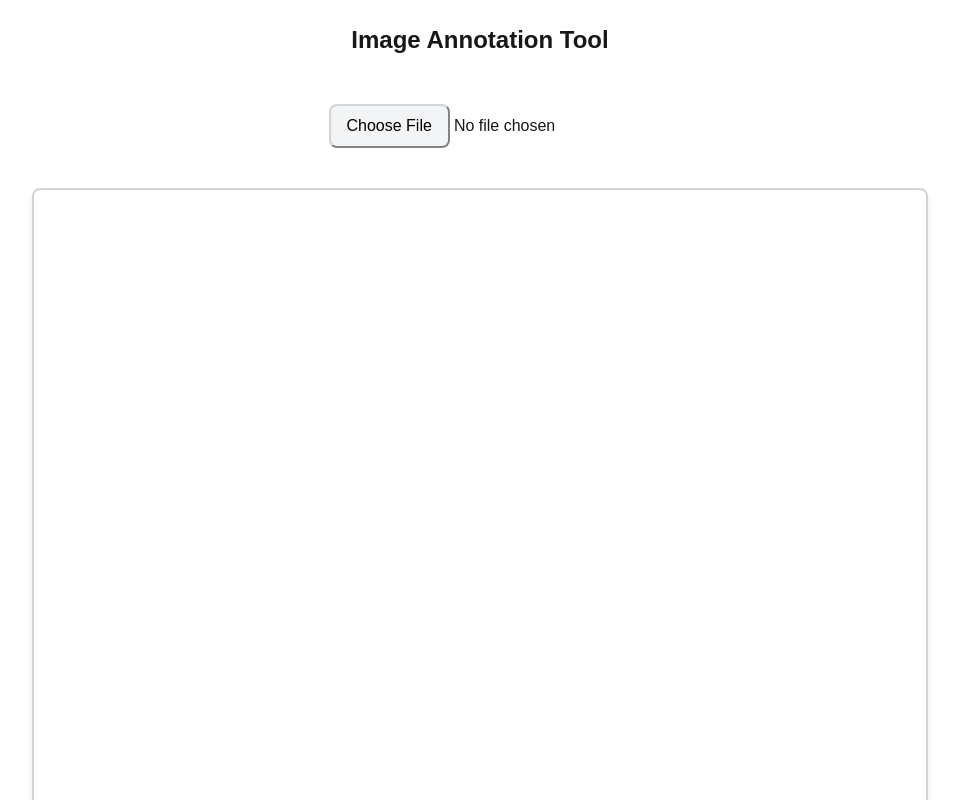
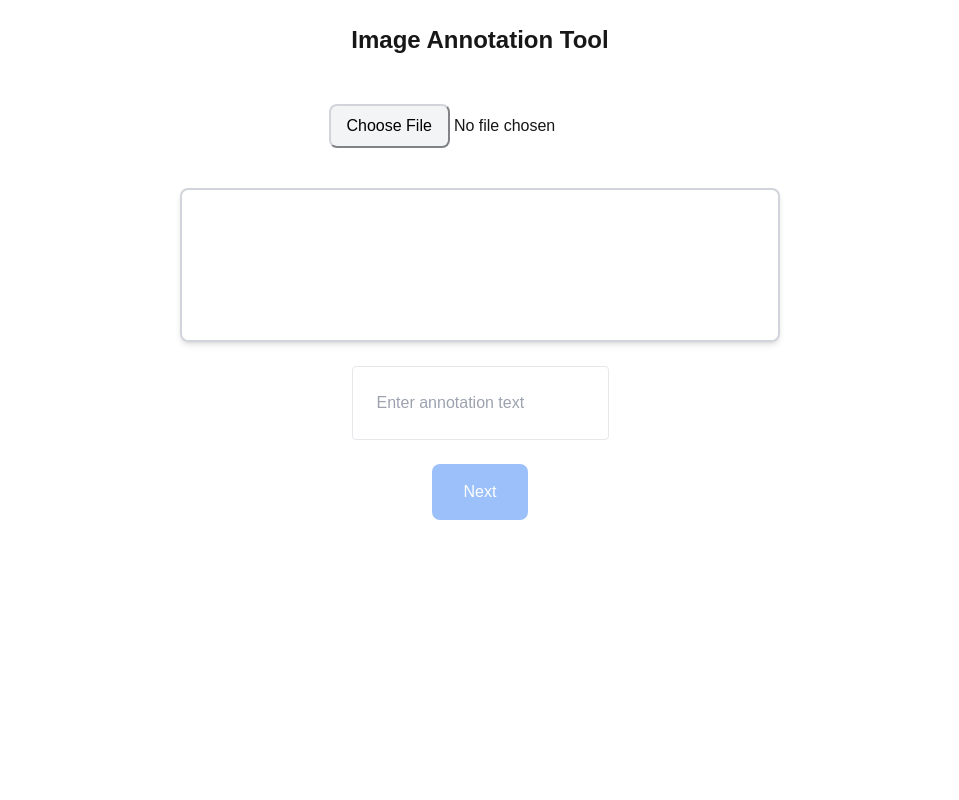
Before and after one commit to raazansalah/image-annotation-app, a Next.js app: page /home in a window 1280 px wide. Shown: the top 800 px of the page, without its empty margins (160-1119 px from the left). Built offline with nearby package versions, Linux system fonts and the light colour scheme.

Commit message:
feat: updating existing task

```diff
--- a/src/components/canvas.js
+++ b/src/components/canvas.js
@@ -2,7 +2,7 @@
 
 import React, { useRef, useState, useEffect } from "react";
 
-const Canvas = ({ onFinish, currentAnnotation }) => {
+const Canvas = ({ imageSrc, onFinish, currentAnnotation }) => {
   const canvasRef = useRef(null);
   const canvasContext = useRef(null);
 
@@ -15,18 +15,18 @@ const Canvas = ({ onFinish, currentAnnotation }) => {
     endY: 0,
     isDrawing: false,
   });
-  console.log(currentAnnotation);
+
   useEffect(() => {
     if (currentAnnotation) setRectangles(currentAnnotation?.annotations);
   }, [currentAnnotation]);
 
   // Load the image and set up canvas context
   useEffect(() => {
-    if (currentAnnotation?.imageURL) {
     const canvas = canvasRef.current;
     const ctx = canvas.getContext("2d");
     canvasContext.current = ctx;
 
+    if (currentAnnotation?.imageURL) {
       const img = new Image();
       img.src = currentAnnotation?.imageURL;
       img.onload = () => {
@@ -48,6 +48,8 @@ const Canvas = ({ onFinish, currentAnnotation }) => {
           });
         }
       };
+    } else {
+      ctx.clearRect(0, 0, canvas.width, canvas.height);
     }
   }, [currentAnnotation, rectangles]);
 
@@ -79,7 +81,6 @@ const Canvas = ({ onFinish, currentAnnotation }) => {
       },
     ]);
     setTextValue("");
-    onFinish(currentAnnotation.taskId, rectangles);
   };
 
   //updating drawing parameters while dragging
@@ -98,31 +99,39 @@ const Canvas = ({ onFinish, currentAnnotation }) => {
     }
   };
 
+  const handleFinishAnnotation = () => {
+    onFinish({ ...currentAnnotation, annotations: rectangles });
+  };
+
   return (
     <div className="flex flex-col items-center space-y-6 p-4">
-      {/* Canvas container */}
-      <div className="relative w-full max-w-4xl">
+      <div className="border-2 border-gray-300 rounded-lg shadow-md w-1/2 flex items-center flex-col">
         <canvas
           ref={canvasRef}
-          width={800}
-          height={600}
-          className="w-full h-auto border-2 border-gray-300 rounded-lg shadow-md"
+          className="max-w-full"
           onMouseDown={handleMouseDown}
           onMouseUp={handleMouseUp}
           onMouseMove={handleMouseMove}
         />
       </div>
 
-      {/* Annotation input field */}
-      <div className="w-full max-w-md">
       <input
         type="text"
         value={textValue}
         onChange={(e) => setTextValue(e.target.value)}
         placeholder="Enter annotation text"
-          className="w-full p-4 border-2 border-gray-300 rounded-lg shadow-sm focus:ring-2 focus:ring-blue-400 text-black"
+        className="mt-6 left-5 p-6 border rounded text-black"
       />
-      </div>
+
+      <button
+        className={`py-4 px-8 mt-4 bg-blue-500 text-white rounded-lg transition-all hover:bg-blue-600 ${
+          !currentAnnotation ? "opacity-50 cursor-not-allowed" : ""
+        }`}
+        disabled={!currentAnnotation}
+        onClick={handleFinishAnnotation}
+      >
+        Next
+      </button>
     </div>
   );
 };
--- a/src/pages/_app.js
+++ b/src/pages/_app.js
@@ -1,5 +1,5 @@
 // src/pages/_app.js
-import "../app/globals.css"; // Ensure you are importing global styles here
+import "../app/globals.css";
 
 export default function App({ Component, pageProps }) {
   return <Component {...pageProps} />;
--- a/src/pages/home.js
+++ b/src/pages/home.js
@@ -4,7 +4,14 @@ import { useRouter } from "next/router";
 
 import Canvas from "@/components/canvas";
 import { db } from "../../firebase";
-import { getDocs, collection, query, where } from "firebase/firestore";
+import {
+  getDocs,
+  collection,
+  doc,
+  updateDoc,
+  query,
+  where,
+} from "firebase/firestore";
 
 const Home = () => {
   const [annotations, setAnnotations] = useState();
@@ -29,7 +36,7 @@ const Home = () => {
   const uploadToCloudinary = async (file) => {
     const formData = new FormData();
     formData.append("file", file);
-    formData.append("upload_preset", "innotation-preset"); // Replace with your preset name
+    formData.append("upload_preset", "innotation-preset");
 
     try {
       const response = await fetch(
@@ -41,50 +48,47 @@ const Home = () => {
       );
 
       const data = await response.json();
-      return data.secure_url; // This is the URL of the uploaded image
+      return data.secure_url;
     } catch (error) {
       console.error("Error uploading to Cloudinary:", error);
       return null;
     }
   };
 
-  const handleAnnotationFinish = (newAnnotation) => {
-    console.log(newAnnotation);
-    // setAnnotations((prev) =>
-    //   prev.map((task) =>
-    //     task.taskId === taskId ? { ...task, annotations: rectangles } : task
-    //   )
-    // );
-    // data.tasksCollection.map((task) => {
-    //   addDoc(collection(db, "tasks"), {
-    //     assignedTo: userId,
-    //     imageURL: task.imageURL,
-    //     status: task.status,
-    //     annotations: task.annotations,
-    //   });
-    // });
+  const handleAnnotationFinish = async (newAnnotation) => {
+    try {
+      await updateTask(newAnnotation?.id, newAnnotation);
+      console.log("Annotations updated successfully!");
+    } catch (error) {
+      console.error("Error updating annotations:", error);
+    }
   };
 
   const fetchData = async () => {
     try {
       const tasksQuery = query(
         collection(db, "tasks"),
-        where("assignedTo", "==", userId) // Adjust "assignedTo" to match your field name
+        where("assignedTo", "==", userId)
       );
-
-      // Execute the query
       const querySnapshot = await getDocs(tasksQuery);
 
-      // Map the results
       const items = querySnapshot.docs.map((doc) => ({
+        ...doc.data(),
         id: doc.id,
-        ...doc.data(),
       }));
-
       setAnnotations(items);
-      return items; // Optional: Return the tasks if needed
     } catch (error) {
       console.error("Error fetching tasks: ", error);
+    }
+  };
+
+  const updateTask = async (firestoreId, updatedData) => {
+    try {
+      const taskDocRef = doc(db, "tasks", firestoreId);
+      await updateDoc(taskDocRef, updatedData);
+      fetchData();
+    } catch (error) {
+      console.error("Error updating task:", error);
     }
   };
 
```
Lines whose indentation alone changed are shown as unchanged.
